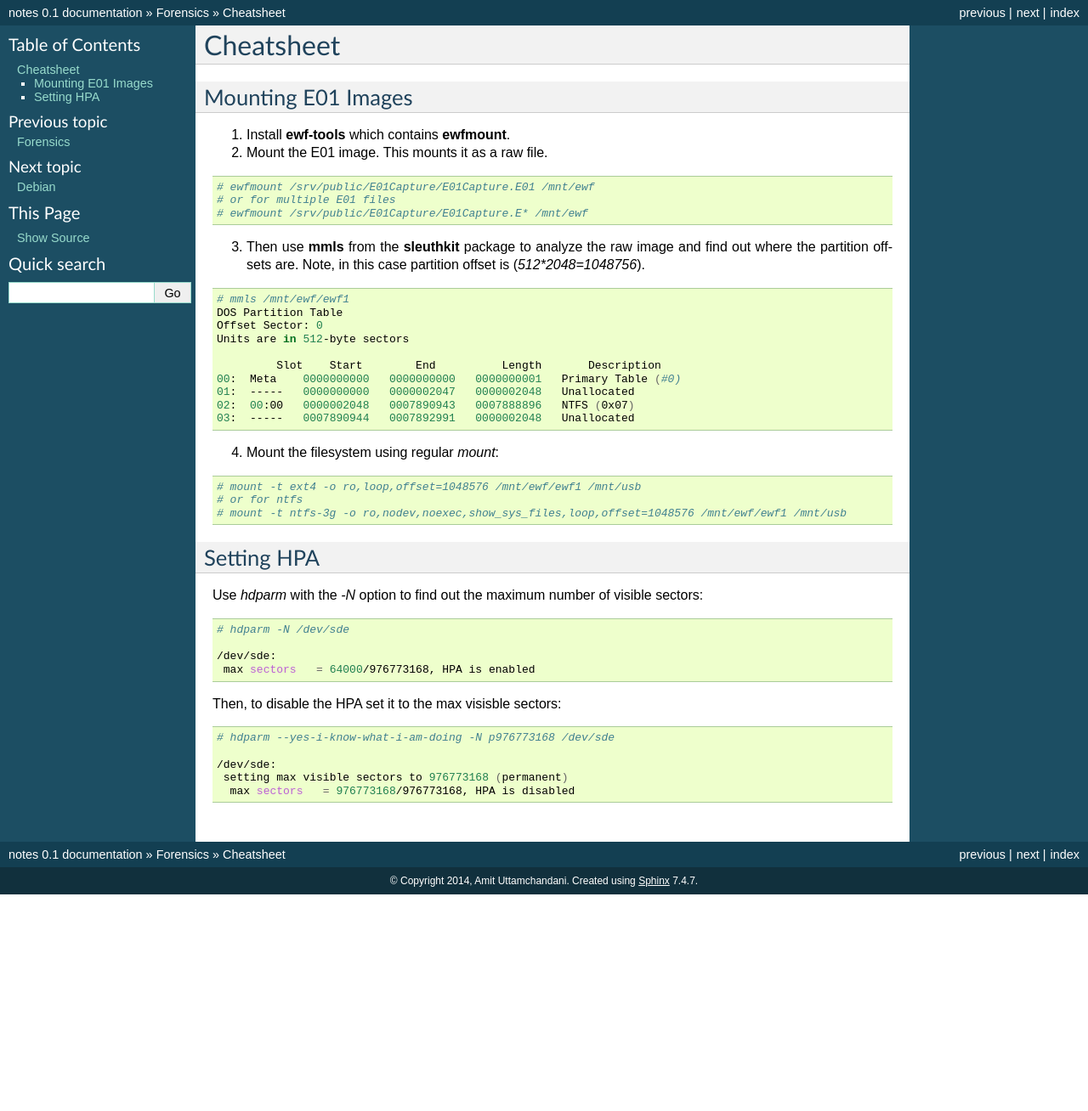
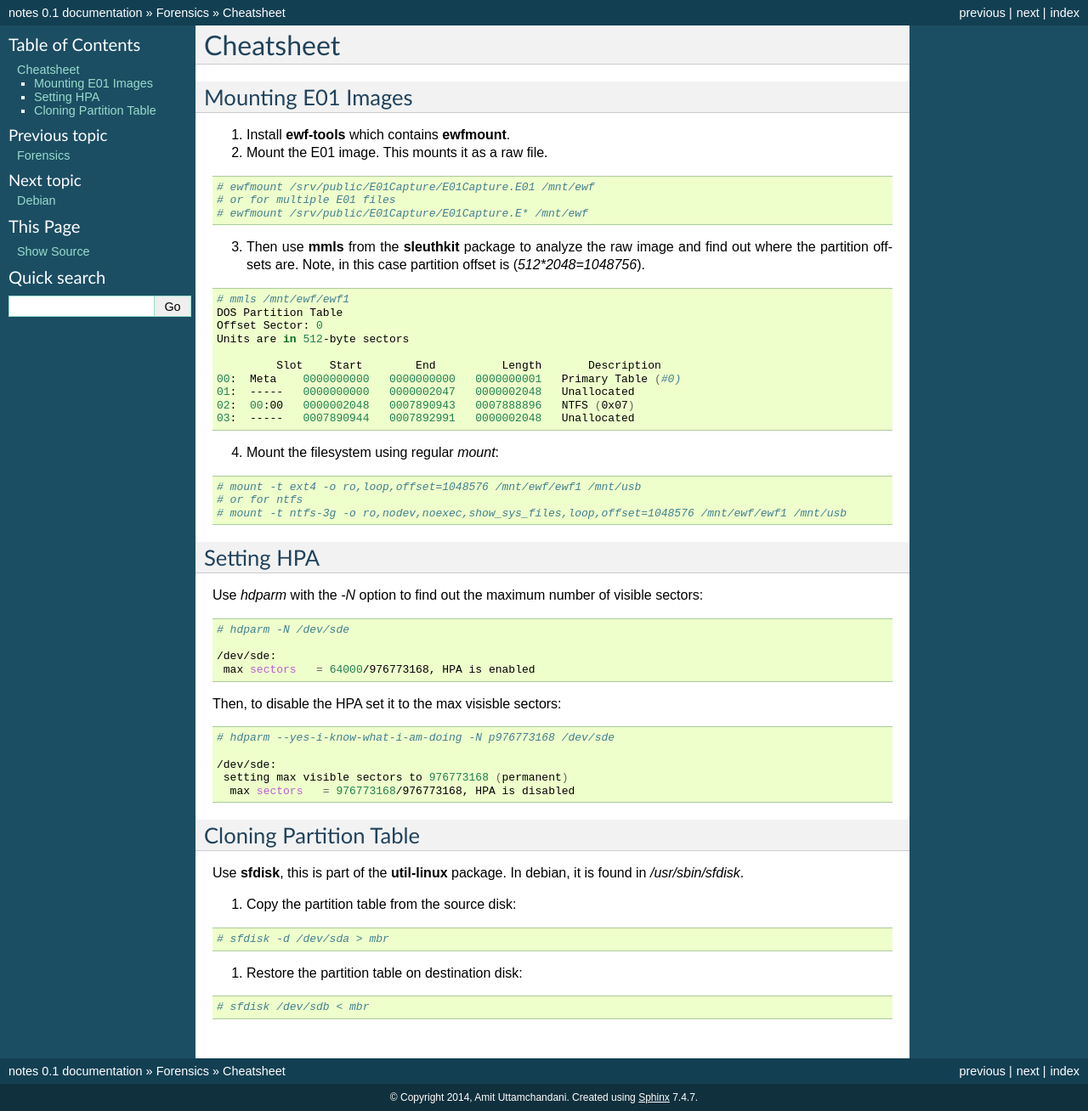
Before and after one commit to amituttam/notes, a Sphinx documentation site: the page built from docs/forensics/cheatsheet.rst, in a window 1280 px wide. Shown: the whole page at 85% size. Built offline with Sphinx 7.4.7, drawn with Linux system fonts in a browser that asks for light colours; before the commit the page ends 1053 px from its top, so only the background shows below that.

Commit message:
cheatsheet: Add cloning partition table section

```diff
--- a/docs/forensics/cheatsheet.rst
+++ b/docs/forensics/cheatsheet.rst
@@ -60,3 +60,21 @@ Then, to disable the HPA set it to the max visisble sectors:
     /dev/sde:
      setting max visible sectors to 976773168 (permanent)
       max sectors   = 976773168/976773168, HPA is disabled
+
+Cloning Partition Table
+-----------------------
+
+Use **sfdisk**, this is part of the **util-linux** package. In debian, it is
+found in */usr/sbin/sfdisk*.
+
+#. Copy the partition table from the source disk:
+
+.. code-block:: shell
+
+    # sfdisk -d /dev/sda > mbr
+
+#. Restore the partition table on destination disk:
+
+.. code-block:: shell
+
+    # sfdisk /dev/sdb < mbr
```
